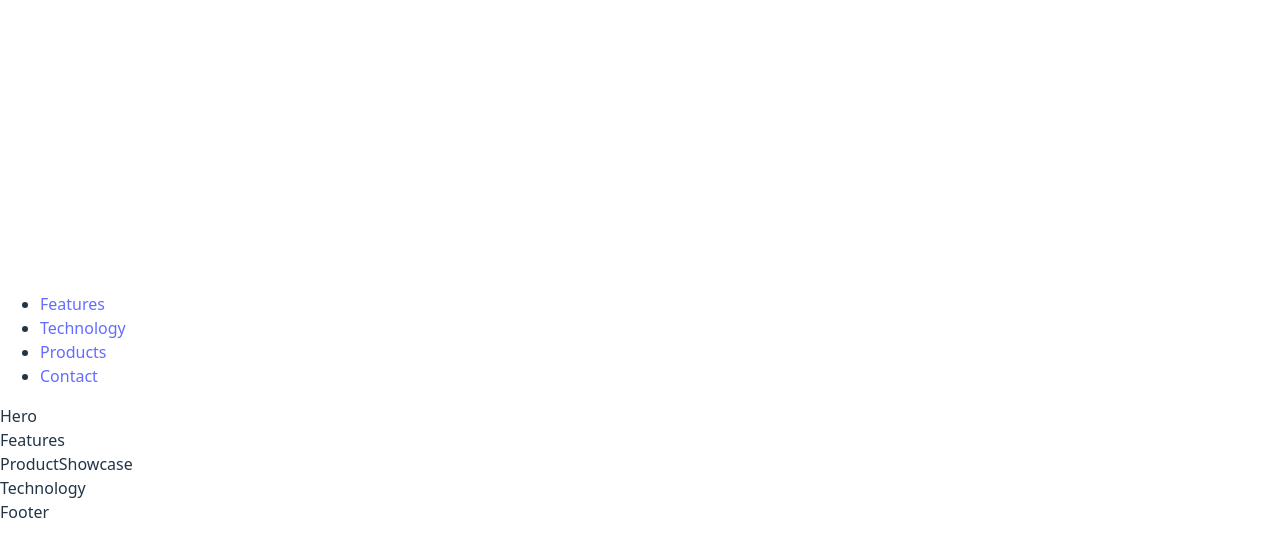
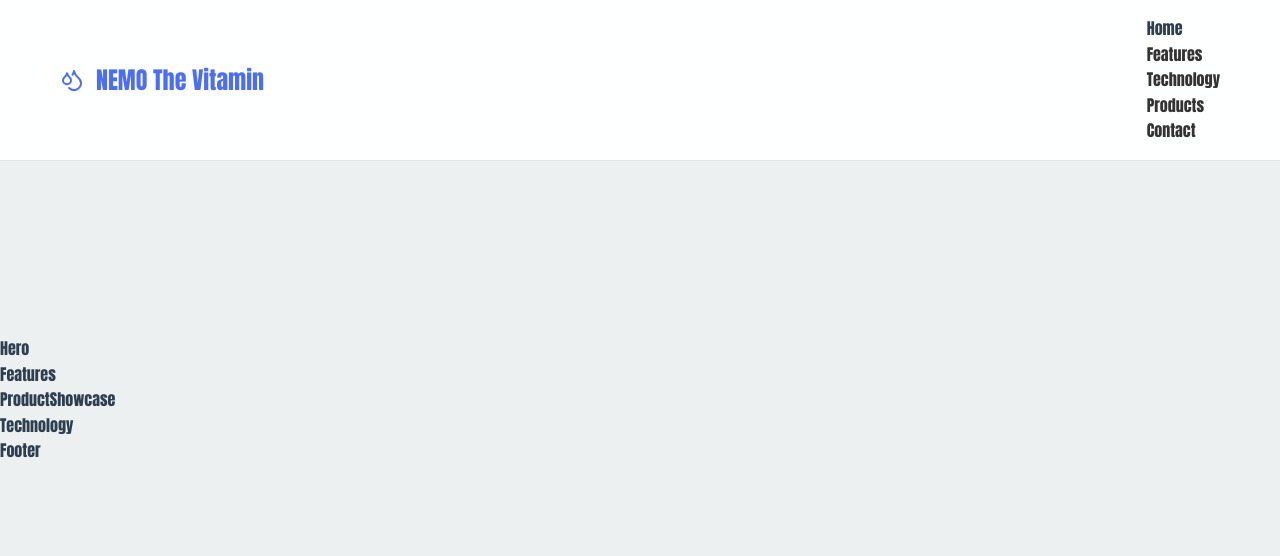
Before and after one commit to ianaliti/fullstack, a React (Vite) app in the folder frontend/: page / in a window 1280 px wide. Shown: the top 556 px of the page. Built offline with nearby package versions, Linux system fonts and the light colour scheme.

Commit message:
[add the react header and styles]

```diff
--- a/frontend/package.json
+++ b/frontend/package.json
@@ -11,6 +11,7 @@
   },
   "dependencies": {
     "axios": "^1.9.0",
+    "lucide-react": "^0.513.0",
     "react": "^19.1.0",
     "react-dom": "^19.1.0",
     "react-router": "^7.6.2",
--- a/frontend/src/App.css
+++ b/frontend/src/App.css
@@ -5,8 +5,66 @@
 }
 
 body {
-    font-family: Impact, Haettenschweiler, 'Arial Narrow Bold', sans-serif;
+  font-family: Impact, Haettenschweiler, "Arial Narrow Bold", sans-serif;
   line-height: 1.6;
   color: #2c3e50;
   background-color: #ecf0f1;
 }
+
+.container {
+  max-width: 1200px;
+  margin: 0 auto;
+  padding: 0 20px;
+}
+
+/* Header */
+.header {
+  position: fixed;
+  top: 0;
+  left: 0;
+  right: 0;
+  background: rgba(255, 255, 255, 0.95);
+  backdrop-filter: blur(10px);
+  z-index: 1000;
+  border-bottom: 1px solid rgba(0, 0, 0, 0.1);
+}
+
+.header .container {
+  display: flex;
+  justify-content: space-between;
+  align-items: center;
+  padding: 1rem 20px;
+}
+
+.logo {
+  display: flex;
+  align-items: center;
+  gap: 12px;
+  font-size: 24px;
+  font-weight: 700;
+  color: #4c6ef5;
+}
+
+.logo-icon {
+  color: #4c6ef5;
+}
+
+.nav {
+  display: flex;
+  gap: 32px;
+}
+
+.nav li {
+    list-style: none;
+}
+
+.nav a {
+  text-decoration: none;
+  color: #333;
+  font-weight: 500;
+  transition: color 0.3s ease;
+}
+
+.nav a:hover {
+  color: #4c6ef5;
+}
--- a/frontend/src/App.jsx
+++ b/frontend/src/App.jsx
@@ -3,11 +3,12 @@ import { BrowserRouter as Router, Routes, Route } from "react-router-dom";
 import Home from "./pages/Home";
 import Footer from "./components/Footer";
 import Header from "./components/Header";
+import "./App.css";
 
 function App() {
   return (
     <Router>
-      <div className="app">
+      <div className="vitamin-app">
         <Header />
         <Routes>
           <Route path="/" element={<Home />} />
--- a/frontend/src/components/Header.jsx
+++ b/frontend/src/components/Header.jsx
@@ -1,16 +1,24 @@
-import React from 'react'
+import React from "react";
+import { Droplets } from "lucide-react";
 
 export default function Header() {
   return (
-    <div>
-        <nav>
-            <ul>
-                <li><a href=''>Features</a></li>
-                <li><a href=''>Technology</a></li>
-                <li><a href=''>Products</a></li>
-                <li><a href=''>Contact</a></li>
-            </ul>
+    <header className="header">
+      <div className="container">
+        <div className="logo">
+          <Droplets className="logo-icon" />
+          <span>NEMO The Vitamin</span>
+        </div>
+        <nav className="nav">
+          <ul>
+            <li><a href="#home"></a>Home</li>
+            <li><a href="#features">Features</a></li>
+            <li><a href="#technology">Technology</a></li>
+            <li><a href="#products">Products</a></li>
+            <li><a href="#contact">Contact</a></li>
+          </ul>
         </nav>
-    </div>
-  )
+      </div>
+    </header>
+  );
 }
```
Also changed, not shown: 1 other file (tests, documents, lock files or other folders). Lines whose indentation alone changed are shown as unchanged.
